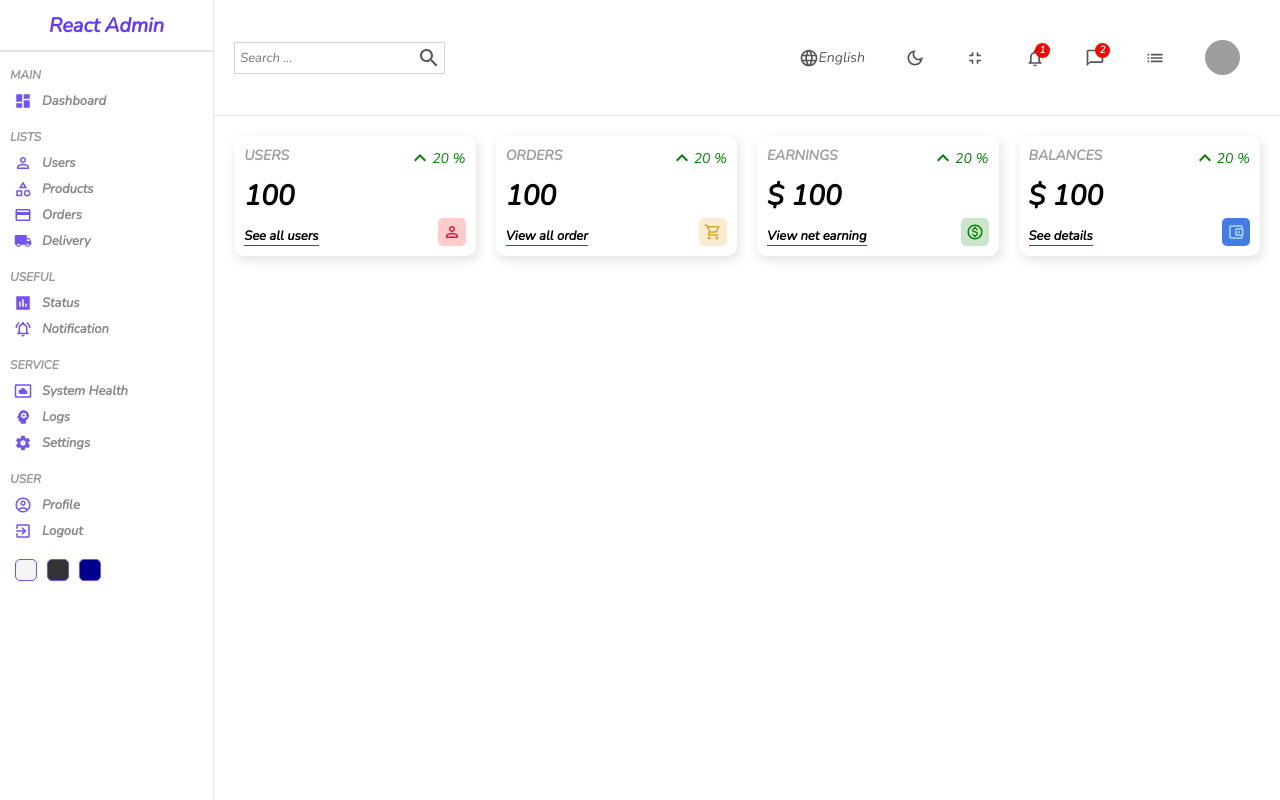
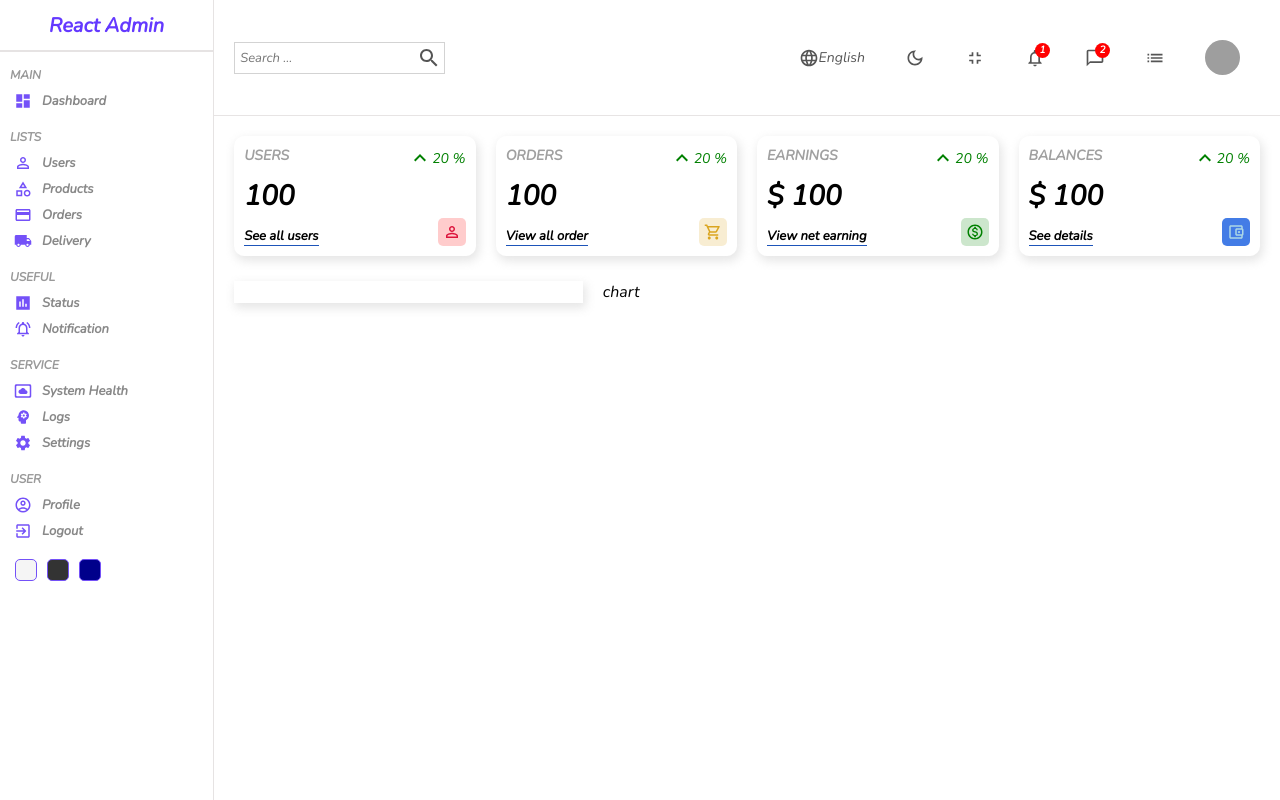
Before and after one commit to tuanvu9981/React_Admin_Panel, a React (Create React App) app in the folder react-admin/: page / in a window 1280 px wide. Built offline with nearby package versions, Linux system fonts and the light colour scheme; grey boxes are pictures that could not be loaded.

Commit message:
add Featured (shadow box + padding) & Chart components

```diff
--- /dev/null
+++ b/react-admin/src/components/chart/Chart.jsx
@@ -0,0 +1,12 @@
+import React from "react";
+import "./chart.scss";
+
+const Chart = () => {
+    return (
+        <div className="chart">
+            chart
+        </div>
+    )
+}
+
+export default Chart;
--- /dev/null
+++ b/react-admin/src/components/chart/chart.scss
@@ -0,0 +1,4 @@
+.chart{
+    flex: 4;
+
+}
--- /dev/null
+++ b/react-admin/src/components/featured/Featured.jsx
@@ -0,0 +1,15 @@
+import React from "react";
+import "./featured.scss";
+
+const Featured = () => {
+    return (
+        <div className="featured">
+            <div className="top">
+
+            </div>
+            <div className="bottom"></div>
+        </div>
+    )
+}
+
+export default Featured;
--- /dev/null
+++ b/react-admin/src/components/featured/featured.scss
@@ -0,0 +1,9 @@
+.featured{
+    flex: 2;
+
+    -webkit-box-shadow: 2px 4px 10px 1px rgba(0,0,0,0.47);
+    box-shadow: 2px 4px 10px 1px rgba(201,201,201,0.47);
+
+    padding: 10px;
+
+}
--- a/react-admin/src/pages/home/Home.jsx
+++ b/react-admin/src/pages/home/Home.jsx
@@ -3,6 +3,8 @@
 import Navbar from '../../components/navbar/Navbar';
 import './home.scss';
 import Widget from '../../components/widget/Widget';
+import Featured from '../../components/featured/Featured';
+import Chart from '../../components/chart/Chart';
 
 const Home = () => {
     return (
@@ -18,6 +20,11 @@
                     <Widget type="earning"/>
                     <Widget type="balance"/>
                 </div>
+
+                <div className="charts">
+                    <Featured/>
+                    <Chart/>
+                </div>
             </div>
         </div>
     )
--- a/react-admin/src/pages/home/home.scss
+++ b/react-admin/src/pages/home/home.scss
@@ -6,9 +6,13 @@
         flex: 5
     }
 
-    .widgets{
+    .widgets, .charts{
         display: flex;
         padding: 20px;
         gap: 20px;
     }
+
+    .charts{
+        padding: 5px 20px; //top & bot: 5px | left right 20px
+    }
 }
```
Also changed, not shown: 1 other file (tests, documents, lock files or other folders).
